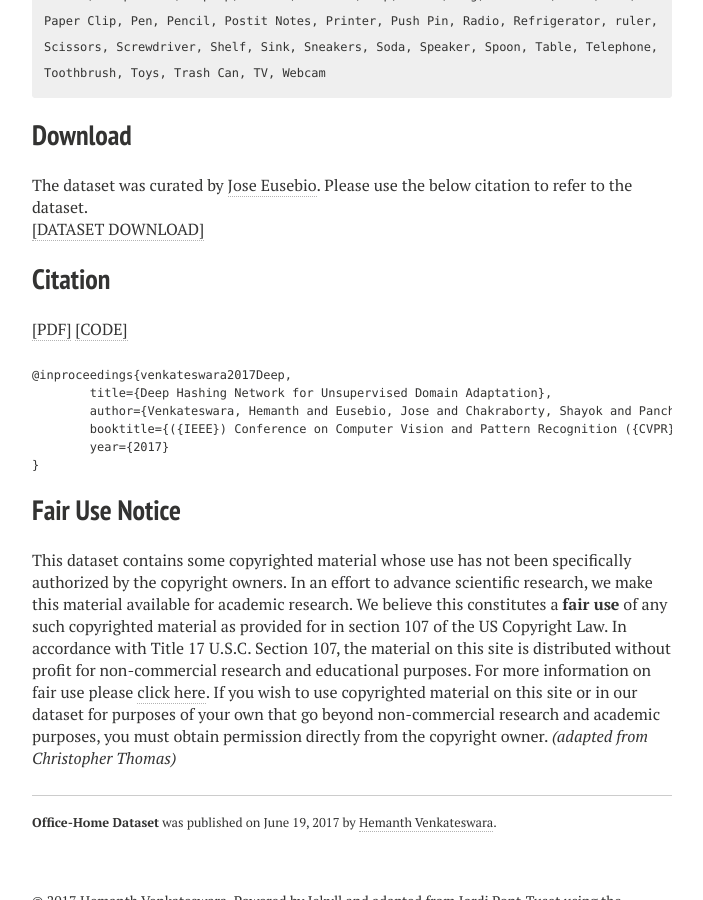
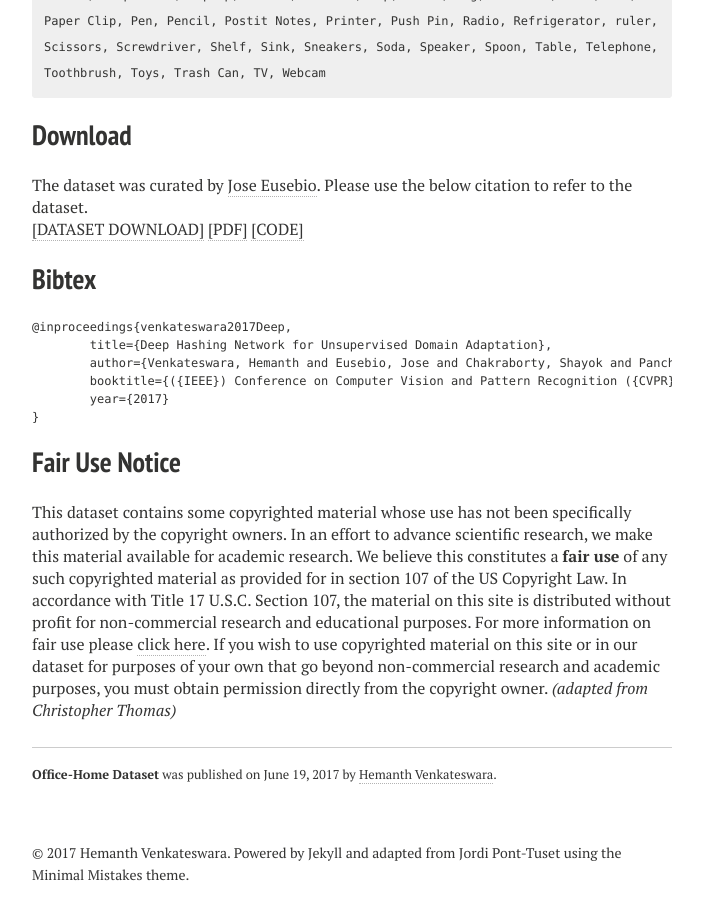
Before and after one commit to hemanthdv/profile, a Jekyll site: the page built from _posts/2017-06-19-OfficeHome-Dataset.md, in a window 1280 px wide and 900 px high, scrolled down 1625 px. Shown: the whole window, without its empty margins (288-991 px from the left). Built offline with Jekyll 4.4.1, drawn with Linux system fonts in a browser that asks for light colours; nearby versions of some CDN libraries; formulas are drawn with MathJax 3.

Commit message:
dataset uploaded

```diff
--- a/_posts/2017-06-19-OfficeHome-Dataset.md
+++ b/_posts/2017-06-19-OfficeHome-Dataset.md
@@ -41,13 +41,9 @@ Toothbrush, Toys, Trash Can, TV, Webcam
 ## Download
 The dataset was curated by [Jose Eusebio](https://www.linkedin.com/in/jmeusebio).
 Please use the below citation to refer to the dataset.
-<p><a href="https://drive.google.com/file/d/0B81rNlvomiwed0V1YUxQdC1uOTg/view" target="_blank">[DATASET DOWNLOAD]</a></p>
+<p><a href="https://drive.google.com/file/d/0B81rNlvomiwed0V1YUxQdC1uOTg/view" target="_blank">[DATASET DOWNLOAD]</a> <a href="https://arxiv.org/pdf/1706.07522" target="_blank">[PDF]</a>  <a href="https://github.com/hemanthdv/da-hash" target="_blank">[CODE]</a></p>
 
-## Citation
-<p>
-<a href="https://arxiv.org/pdf/1706.07522" target="_blank">[PDF]</a>
-<a href="https://github.com/hemanthdv/da-hash" target="_blank">[CODE]</a>
-</p>
+## Bibtex
 <div id="bib_venkateswara2017Deep" class="bibtex">
 <pre>
 @inproceedings{venkateswara2017Deep,
```
